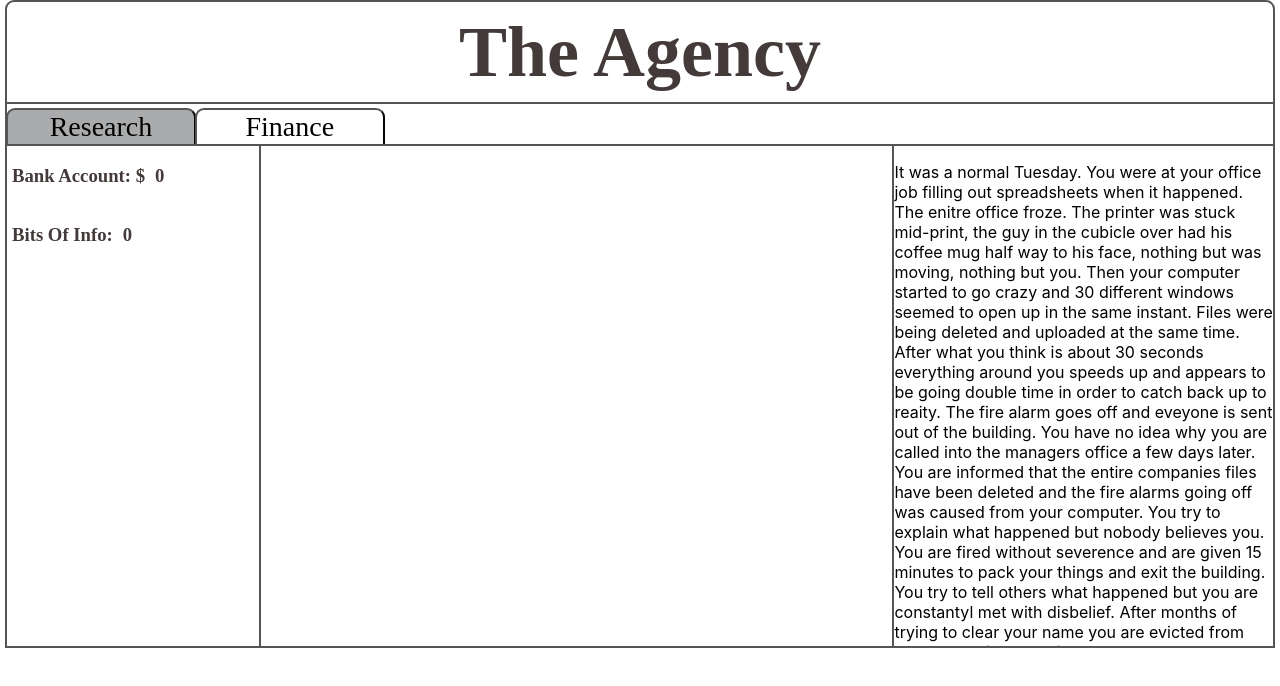
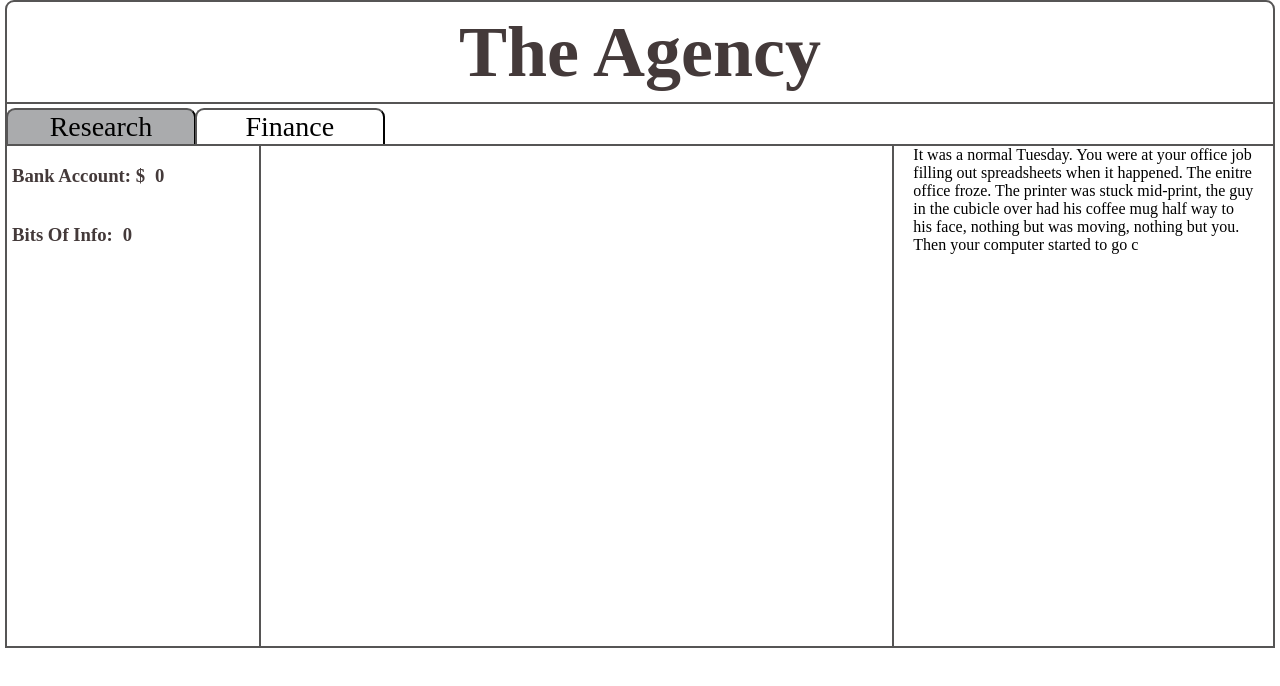
Before and after one commit to meniality/theAgencyFrontEnd, a React (Create React App) app: page / in a window 1280 px wide. Shown: the top 686 px of the page. Built offline with nearby package versions, Linux system fonts and the light colour scheme.

Commit message:
added typewriter from npm to give type effect in story container. Tested with 1 hard coded entry in story container.

```diff
--- a/package.json
+++ b/package.json
@@ -10,7 +10,8 @@
     "react-dom": "^16.13.1",
     "react-redux": "^7.2.0",
     "react-scripts": "3.4.1",
-    "redux": "^4.0.5"
+    "redux": "^4.0.5",
+    "typewriter-effect": "^2.13.1"
   },
   "scripts": {
     "start": "react-scripts start",
--- /dev/null
+++ b/src/components/singleStory.js
@@ -0,0 +1,29 @@
+import React from 'react'
+import Typewriter from 'typewriter-effect'
+
+export default function SingleStory(props){
+
+  return(
+    <div style={styles.div}>
+      <Typewriter
+        options={{
+          delay: 10
+        }}
+        onInit={(typewriter) => {
+        typewriter.typeString(props.storyElement)
+        .pauseFor(500)
+        .start()
+        }}
+      />
+    </div>
+  )
+}
+
+const styles = {
+  div: {
+    display: 'flex',
+    justifyContent: 'center',
+    width: '90%',
+    fontFamily: 'Cormorant',
+  }
+}
--- a/src/components/story.js
+++ b/src/components/story.js
@@ -1,4 +1,3 @@
 export const story ={
-  initialStoryPromt:
-    "It was a normal Tuesday. You were at your office job filling out spreadsheets when it happened. The enitre office froze. The printer was stuck mid-print, the guy in the cubicle over had his coffee mug half way to his face, nothing but was moving, nothing but you. Then your computer started to go crazy and 30 different windows seemed to open up in the same instant. Files were being deleted and uploaded at the same time. After what you think is about 30 seconds everything around you speeds up and appears to be going double time in order to catch back up to reaity. The fire alarm goes off and eveyone is sent out of the building. You have no idea why you are called into the managers office a few days later. You are informed that the entire companies files have been deleted and the fire alarms going off was caused from your computer. You try to explain what happened but nobody believes you. You are fired without severence and are given 15 minutes to pack your things and exit the building. You try to tell others what happened but you are constantyl met with disbelief. After months of trying to clear your name you are evicted from your house for lack of payment and you move back home with your mom. You know what you saw and you know it was real. Now you jsut have to prove it. ",
+  initialStoryPromt: "It was a normal Tuesday. You were at your office job filling out spreadsheets when it happened. The enitre office froze. The printer was stuck mid-print, the guy in the cubicle over had his coffee mug half way to his face, nothing but was moving, nothing but you. Then your computer started to go crazy and 30 different windows seemed to open up in the same instant. Files were being deleted and uploaded at the same time. After what you think is about 30 seconds everything around you speeds up and appears to be going double time in order to catch back up to reaity. The fire alarm goes off and eveyone is sent out of the building. You have no idea why you are called into the managers office a few days later. You are informed that the entire companies files have been deleted and the fire alarms going off was caused from your computer. You try to explain what happened but nobody believes you. You are fired without severence and are given 15 minutes to pack your things and exit the building. You try to tell others what happened but you are constantyl met with disbelief. After months of trying to clear your name you are evicted from your house for lack of payment and you move back home with your mom. You know what you saw and you know it was real. Now you jsut have to prove it.",
 }
--- a/src/containers/mainContainers/storyContainer.js
+++ b/src/containers/mainContainers/storyContainer.js
@@ -1,15 +1,21 @@
 import React from 'react'
 import {story} from '../../components/story'
-export default function storyContainer() {
+import SingleStory from '../../components/singleStory'
+
+export default function StoryContainer() {
+
   return(
     <div style = {styles.div}>
-      <p>{story.initialStoryPromt}</p>
+      <SingleStory storyElement={story.initialStoryPromt}/>
+      {/* <p>{story.initialStoryPromt}</p> */}
     </div>
   )
 }
 
 const styles = {
   div: {
+    display: 'flex',
+    justifyContent: 'center',
     width: "30vw",
     height: 500,
     marginRight: 5,
```
Also changed, not shown: 1 other file (tests, documents, lock files or other folders).
